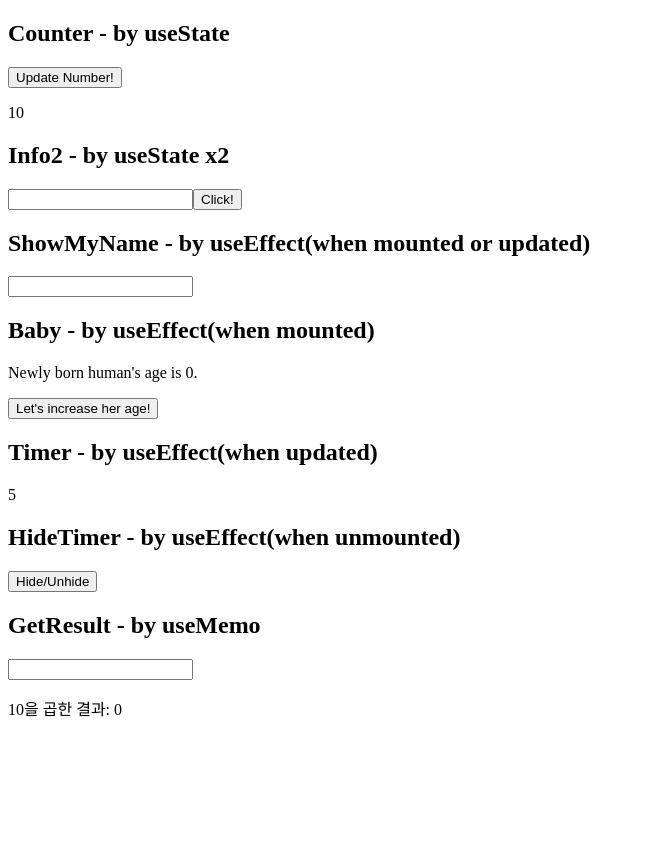
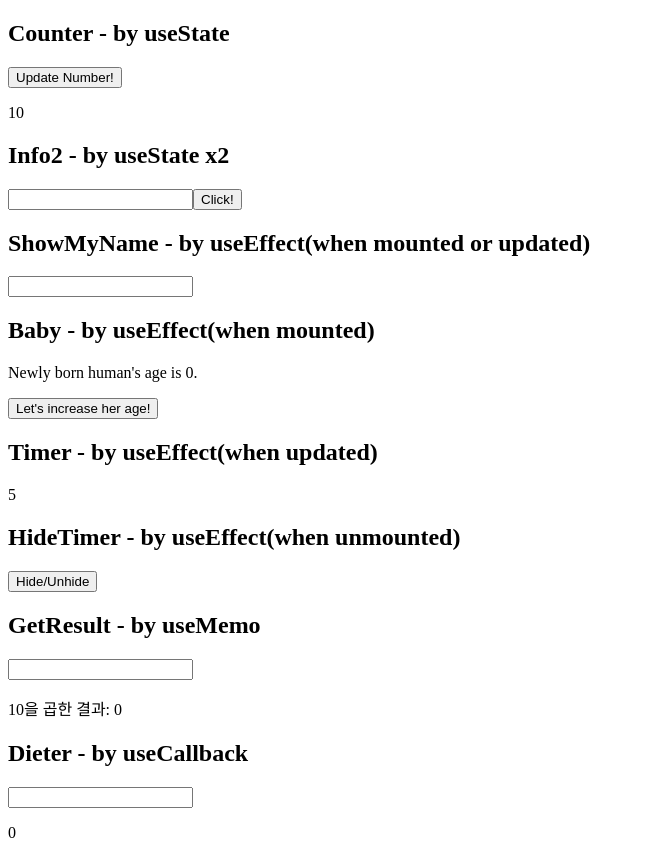
Before and after one commit to sarifor/react-nodebird-practice, a React (Create React App) app in the folder code-practice/react/08-Hooks/: page / in a window 1280 px wide. Shown: the whole page, without its empty margins (0-645 px from the left). Before the commit the page ends 800 px from the top, so only its background shows below. Built offline with nearby package versions, Linux system fonts and the light colour scheme; the HTML template or start-up script is replaced by a standard one.

Commit message:
Add: component using useCallback

```diff
--- a/code-practice/react/08-Hooks/src/App.js
+++ b/code-practice/react/08-Hooks/src/App.js
@@ -5,7 +5,7 @@ import Baby from './useEffect/mounted/Baby';
 import Timer from './useEffect/updated/Timer';
 import HideTimer from './useEffect/cleanup/HideTimer';
 import GetResult from './useMemo/getResult';
-
+import Dieter from './useCallback/Dieter';
 /*
   모듈 import할 때 대소문자 주의! 안 그럼 아래와 같은 에러 남:
   Module not found: Error: Cannot find file: 'showMyName.js' does not match the corresponding name on disk: '.\src\useEffect\mounted-or-updated\ShowMyName.js'.
@@ -35,6 +35,9 @@ function App() {
 
       <h2>GetResult - by useMemo</h2>
       <GetResult />
+
+      <h2>Dieter - by useCallback</h2>
+      <Dieter />
     </div>
   );
 }
--- /dev/null
+++ b/code-practice/react/08-Hooks/src/useCallback/Dieter.js
@@ -0,0 +1,27 @@
+// # useCallback
+// - 만들어 놨던 함수를 재사용할 수 있게 해줌
+// /= useMemo
+
+import { useState, useCallback } from 'react';
+
+// 예시: 몸무게에 변화가 있을 때만 운동하겠다고 외치기
+const Dieter = () => {
+  // 입력값 state
+  const [ bodyWeight, setBodyWeight ] = useState(0);
+
+  // bodyWeight 값이 바뀔 때만 함수 생성
+  const onChangeHandler = useCallback((e) => {
+    setBodyWeight(parseInt(e.target.value));
+    console.log('I will Exercise!')
+  }, [bodyWeight]); // 빈 배열을 넣으면 컴포넌트 렌더링 때 만들었던 함수를 계속 재사용
+
+  // 리턴
+  return (
+    <div>
+      <input type="number" onChange={ onChangeHandler }/> {/* onClick 사용하려면 또다른 state를 추가해야 함 */}
+      <p>{bodyWeight}</p>
+    </div>
+  )
+}
+
+export default Dieter;
```
Also changed, not shown: 1 other file (tests, documents, lock files or other folders).
